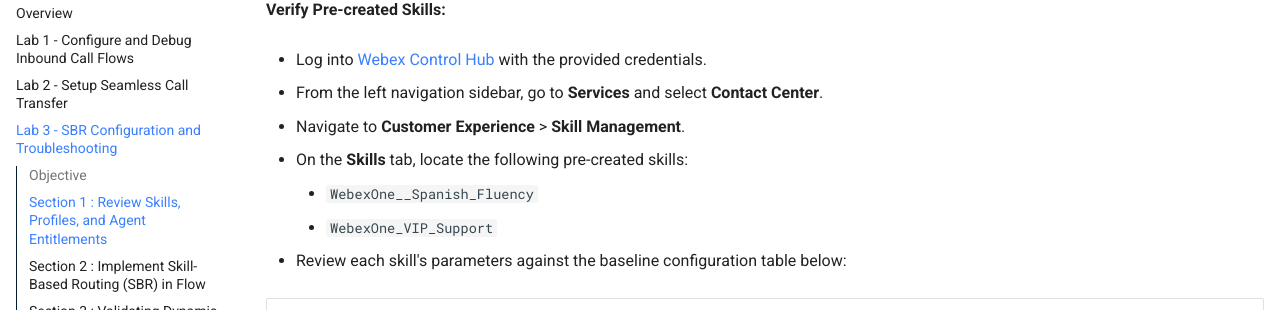
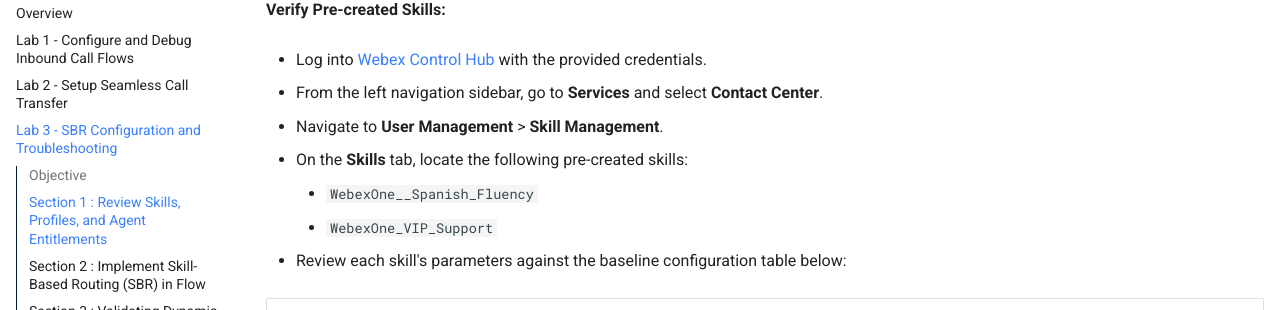
Before and after one commit to WebexCC-SA/LAB-21177, an MkDocs documentation site: the page built from docs/Excercise3.md, in a window 1280 px wide and 900 px high, scrolled down 758 px. Shown: the part 143-453 px from the top of the window. Built offline with MkDocs 1.6.1 and Material for MkDocs 9.7.7, drawn with Linux system fonts in a browser that asks for light colours.

Commit message:
Update Excercise3.md

```diff
--- a/docs/Excercise3.md
+++ b/docs/Excercise3.md
@@ -28,7 +28,7 @@
 
 -  From the left navigation sidebar, go to **Services** and select **Contact Center**.
 
-- Navigate to **Customer Experience** > **Skill Management**.
+- Navigate to **User Management** > **Skill Management**.
 
 - On the **Skills** tab, locate the following pre-created skills:
 	* `WebexOne__Spanish_Fluency`
```
